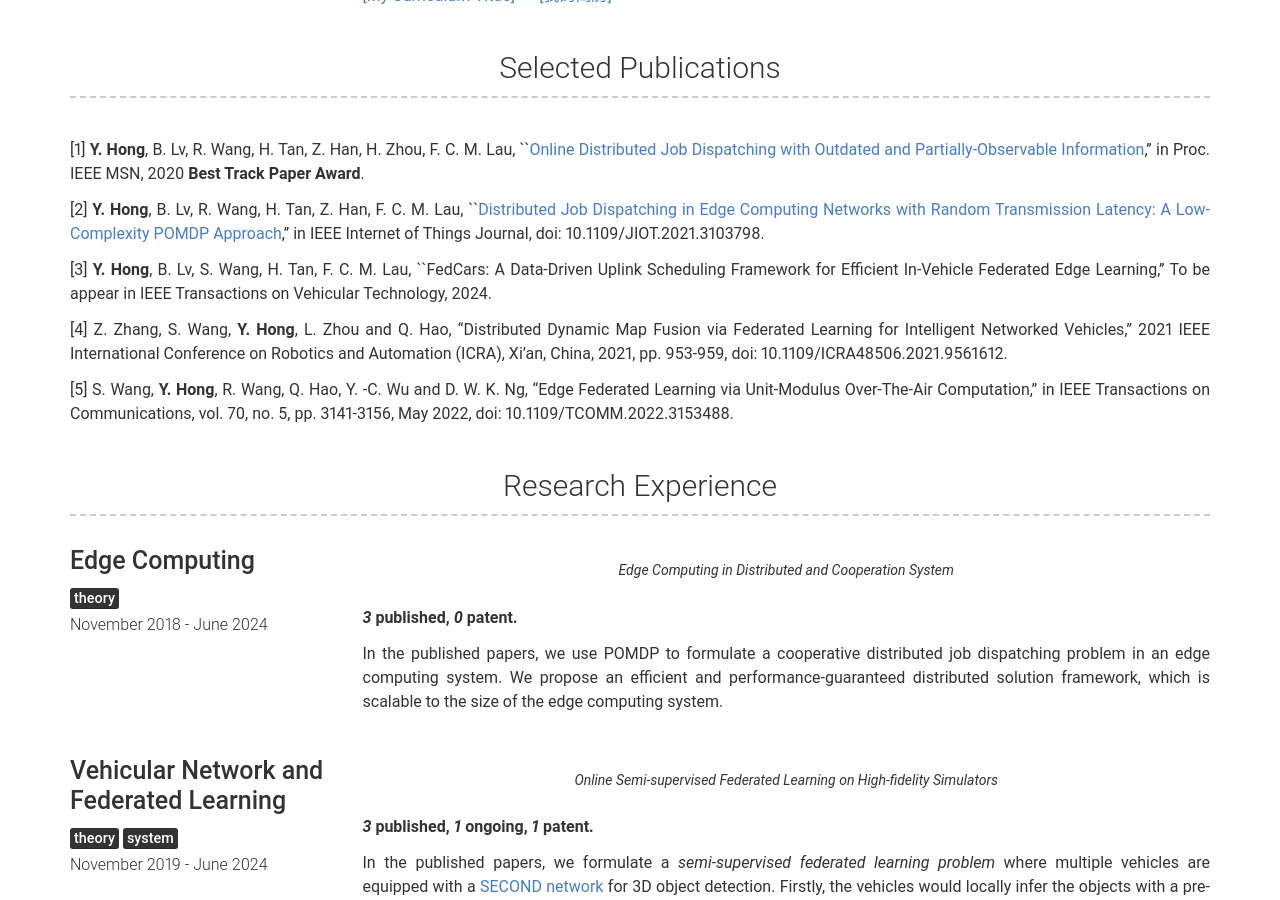
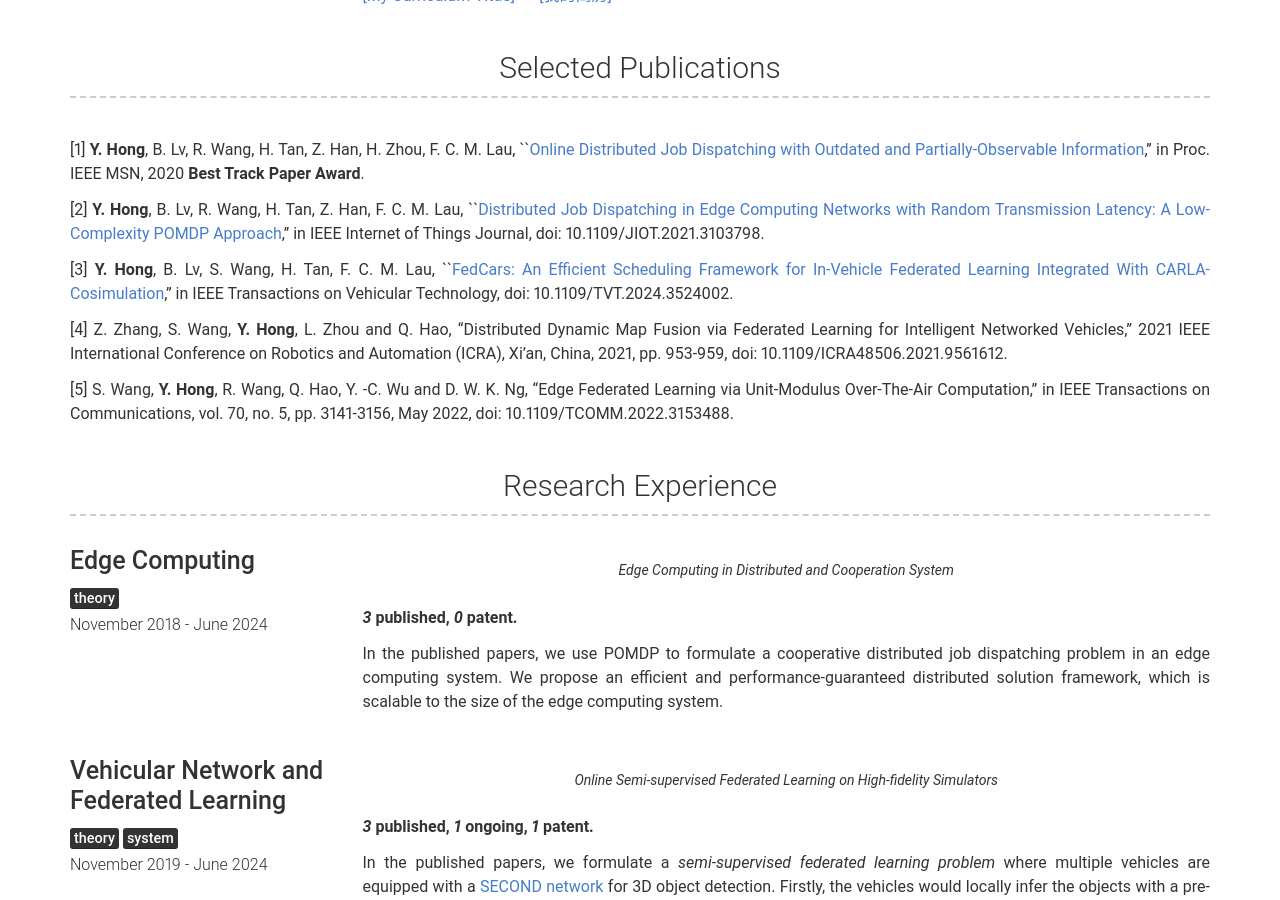
Before and after one commit to iamhyc/resume, a Jekyll site: the page built from index.md, in a window 1280 px wide and 900 px high, scrolled down 545 px. Built offline with Jekyll 4.4.1, drawn with Linux system fonts in a browser that asks for light colours; some web fonts are replaced.

Commit message:
Update _config.yml

```diff
--- a/_config.yml
+++ b/_config.yml
@@ -48,7 +48,7 @@ publication_content: | # Markdownify area
 
   [2] **Y. Hong**, B. Lv, R. Wang, H. Tan, Z. Han, F. C. M. Lau, ``[Distributed Job Dispatching in Edge Computing Networks with Random Transmission Latency: A Low-Complexity POMDP Approach](https://ieeexplore.ieee.org/document/9509750),'' in IEEE Internet of Things Journal, doi: 10.1109/JIOT.2021.3103798.
 
-  [3] **Y. Hong**, B. Lv, S. Wang, H. Tan, F. C. M. Lau, ``FedCars: A Data-Driven Uplink Scheduling Framework for Efficient In-Vehicle Federated Edge Learning,'' To be appear in IEEE Transactions on Vehicular Technology, 2024.
+  [3] **Y. Hong**, B. Lv, S. Wang, H. Tan, F. C. M. Lau, ``[FedCars: An Efficient Scheduling Framework for In-Vehicle Federated Learning Integrated With CARLA-Cosimulation](https://ieeexplore.ieee.org/document/10818578),'' in IEEE Transactions on Vehicular Technology, doi: 10.1109/TVT.2024.3524002.
 
   [4] Z. Zhang, S. Wang, **Y. Hong**, L. Zhou and Q. Hao, "Distributed Dynamic Map Fusion via Federated Learning for Intelligent Networked Vehicles," 2021 IEEE International Conference on Robotics and Automation (ICRA), Xi'an, China, 2021, pp. 953-959, doi: 10.1109/ICRA48506.2021.9561612.
 
```
